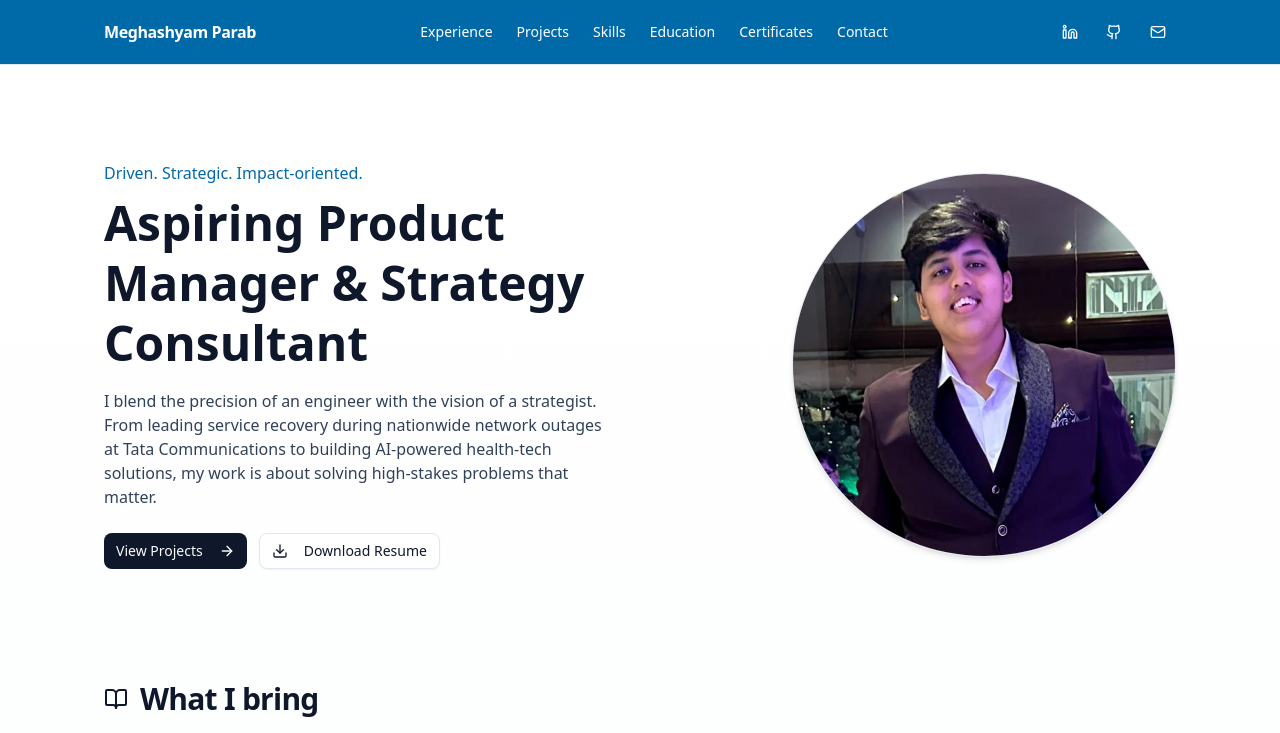
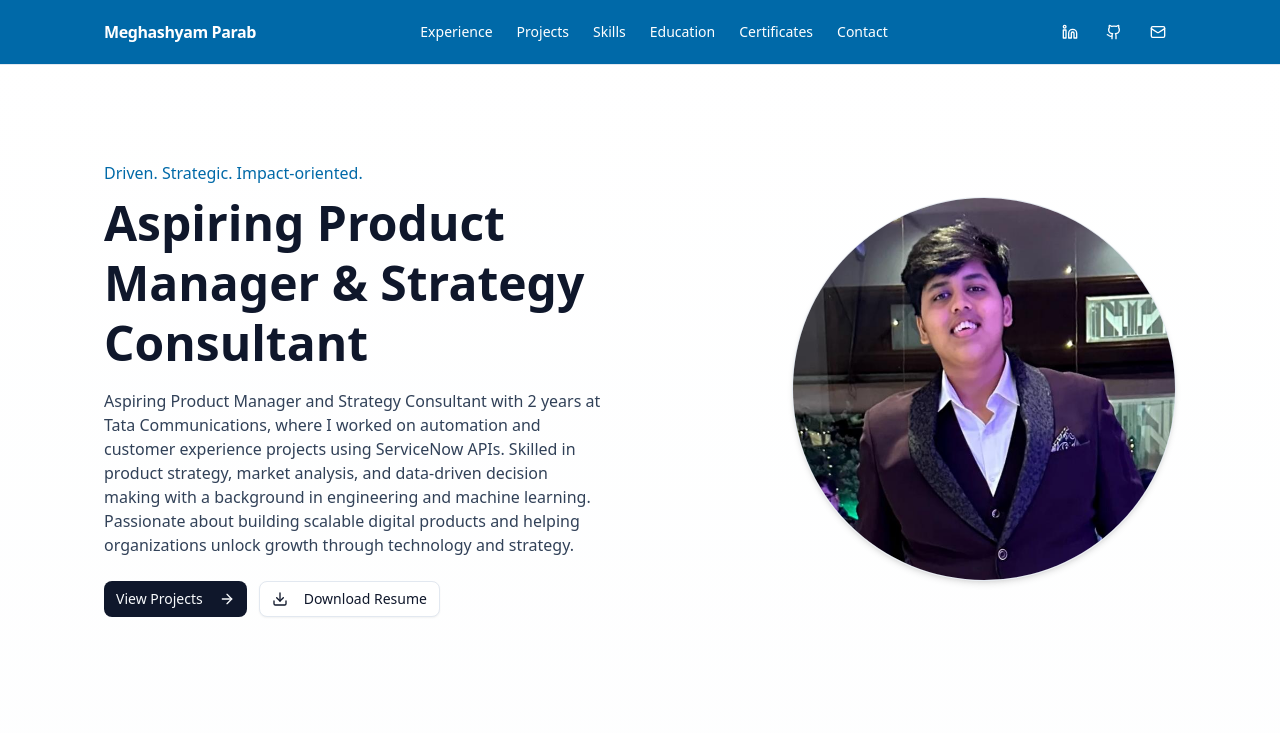
Before and after one commit to kedarparab01/Mportfolio, a Next.js app: page /portfolio in a window 1280 px wide. Shown: the top 733 px of the page. Built offline with nearby package versions, Linux system fonts and the light colour scheme.

Commit message:
Update portfolio layout

```diff
--- a/src/app/portfolio/page.tsx
+++ b/src/app/portfolio/page.tsx
@@ -249,9 +249,7 @@ export default function Portfolio() {
       </h1>
 
       <p className="mt-4 text-slate-700 md:max-w-xl md:pr-4 mx-auto md:mx-0">
-        I blend the precision of an engineer with the vision of a strategist. From leading service recovery during
-        nationwide network outages at Tata Communications to building AI-powered health-tech solutions, my work is about
-        solving high-stakes problems that matter.
+        Aspiring Product Manager and Strategy Consultant with 2 years at Tata Communications, where I worked on automation and customer experience projects using ServiceNow APIs. Skilled in product strategy, market analysis, and data-driven decision making with a background in engineering and machine learning. Passionate about building scalable digital products and helping organizations unlock growth through technology and strategy.
       </p>
 
       <div className="mt-6 flex flex-wrap gap-3 justify-center md:justify-start">
```
